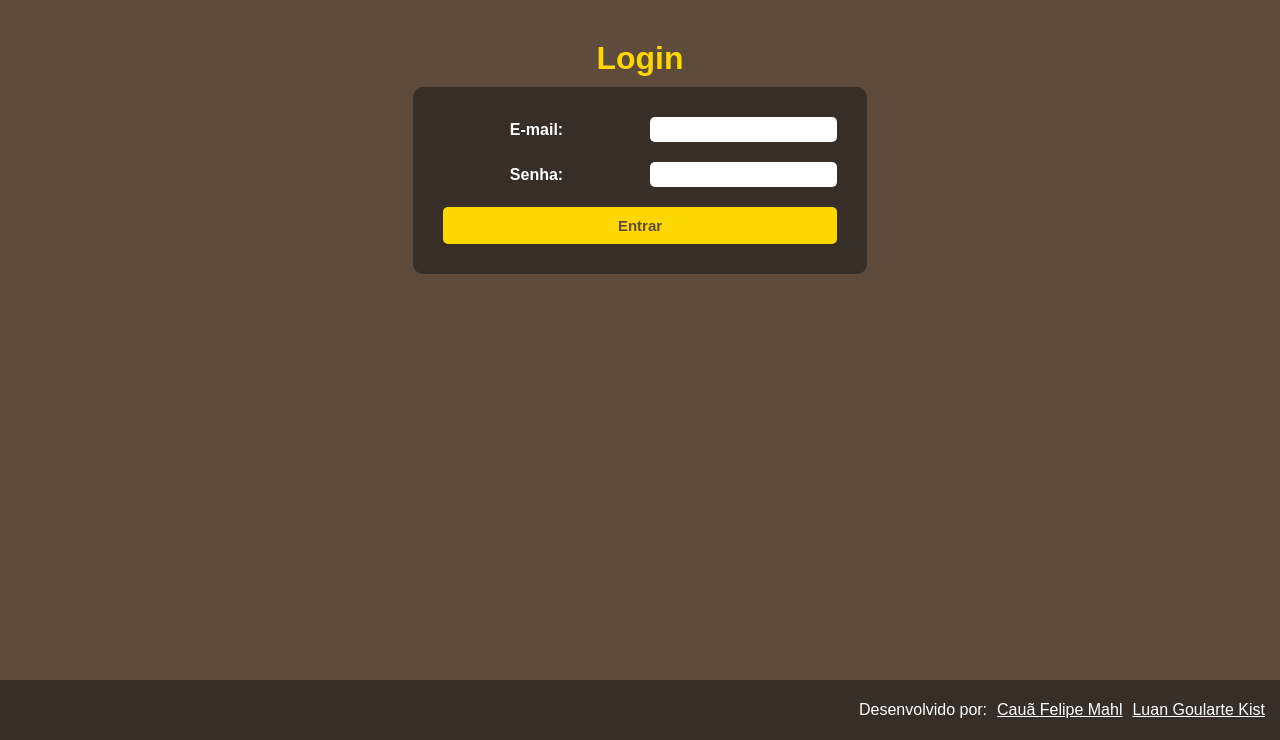
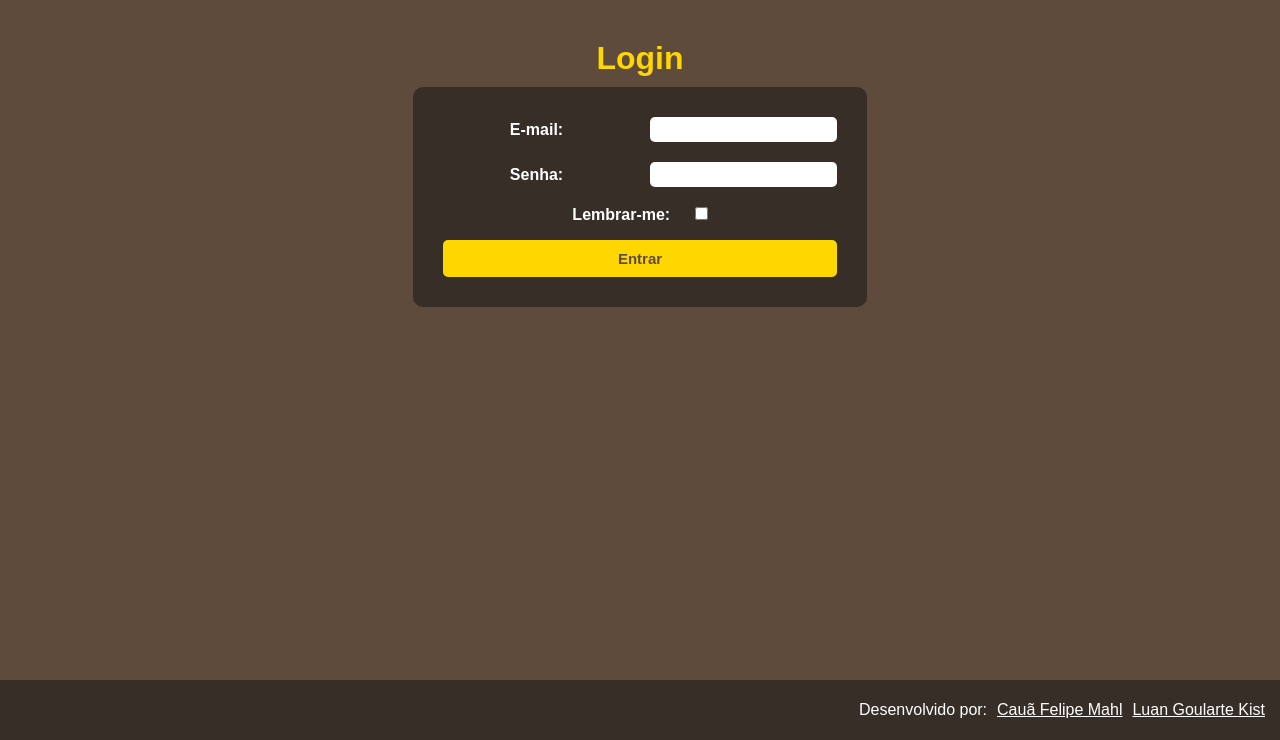
Before and after one commit to Caua-Mahl/sistema_Biblioteca, a Django app: page / in a window 1280 px wide. Shown: the part 60-800 px from the top of the page. Run offline with Django 5.2, Linux system fonts and the light colour scheme.

Commit message:
checkbox lembrar-me

```diff
--- a/app_Sistema_Biblioteca/Controllers/livroController.py
+++ b/app_Sistema_Biblioteca/Controllers/livroController.py
@@ -12,12 +12,12 @@ def livrosLista(request):
     return render(request, 'livrosLista.html', {'livros': Livros.objects.all()})
 
 
-""""
+"""
  _____________________________________________________________________
 
 ADMIN LIVROS
  _____________________________________________________________________
-"""""
+"""
 
 def admin(request):
     if 'usuario' not in request.session:
--- a/app_Sistema_Biblioteca/Controllers/loginController.py
+++ b/app_Sistema_Biblioteca/Controllers/loginController.py
@@ -28,6 +28,9 @@ def logar(request):
 
         request.session['usuario']['admin'] = True if usuario.admin == True else False
 
+        if 'lembrar' in request.POST:
+            request.session.set_expiry(0)
+
         return render(request, 'livrosLista.html', {'livros': Livros.objects.all()})
 
     except Exception as e:
--- a/app_Sistema_Biblioteca/static/style.css
+++ b/app_Sistema_Biblioteca/static/style.css
@@ -169,6 +169,9 @@ h1, h2, h3, h4, h5, h6 {
     overflow-x: hidden;
     overflow-y: auto;
     word-wrap: break-word;
+}
+.formLogin div {
+    grid-column: span 2;
 }
 
 /* _____________________________________________________________________ */
--- a/app_Sistema_Biblioteca/templates/login.html
+++ b/app_Sistema_Biblioteca/templates/login.html
@@ -13,6 +13,10 @@
         <input type="email" name="email" id="email" required>
         <label for="senha"><strong>Senha:</strong></label>
         <input type="password" name="senha" id="senha" required>
+        <div>
+            <label for="lembrar"><strong>Lembrar-me:</strong></label>
+            <input type="checkbox" name="lembrar" id="lembrar">
+        </div>
         <button type="submit"><strong>Entrar</strong></button>
-    </form>
+        </form>
 {% endblock %}
--- a/sistema_Biblioteca/settings.py
+++ b/sistema_Biblioteca/settings.py
@@ -74,7 +74,7 @@ WSGI_APPLICATION = 'sistema_Biblioteca.wsgi.application'
 # Database
 # https://docs.djangoproject.com/en/5.0/ref/settings/#databases
 
-
+"""
 DATABASES = {
     'default': {
         'ENGINE': 'django.db.backends.mysql',
@@ -85,7 +85,7 @@ DATABASES = {
         'PORT': '3306',
     }
 }
-
+"""
 
 DATABASES = {
     'default': {
```
Also changed, not shown: db.sqlite3.
